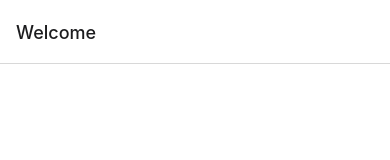
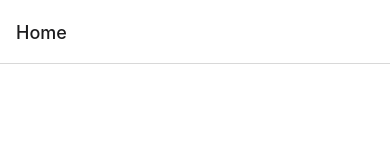
Before and after one commit to Ram-Gnaneshwaran/TracKING, a React Native app: screen / in a window 390 px wide. Shown: the top 160 px of the page. Built offline with nearby package versions, Linux system fonts and the light colour scheme.

Commit message:
Minor Change

```diff
--- a/App.js
+++ b/App.js
@@ -9,14 +9,19 @@ const Stack = createNativeStackNavigator();
 
 export default function App() {
   return (
+    // React Navigation
     <NavigationContainer>
+
+      {/* React Stack Navigator */}
         <Stack.Navigator>
-          <Stack.Screen
-            name="Home"
-            component={HomeScreen}
-            options={{title: 'Welcome'}}
-          />
+
+          {/* Home Screen */}
+        <Stack.Screen name="Home" component={HomeScreen}/>
+
+        {/* Student Screen 1 */}
         <Stack.Screen name="Student1" component={StudentScreen1} />
+
+        {/* Driver Screen */}
         <Stack.Screen name="Driver" component={DriverScreen} />
       </Stack.Navigator>
     </NavigationContainer>
```
